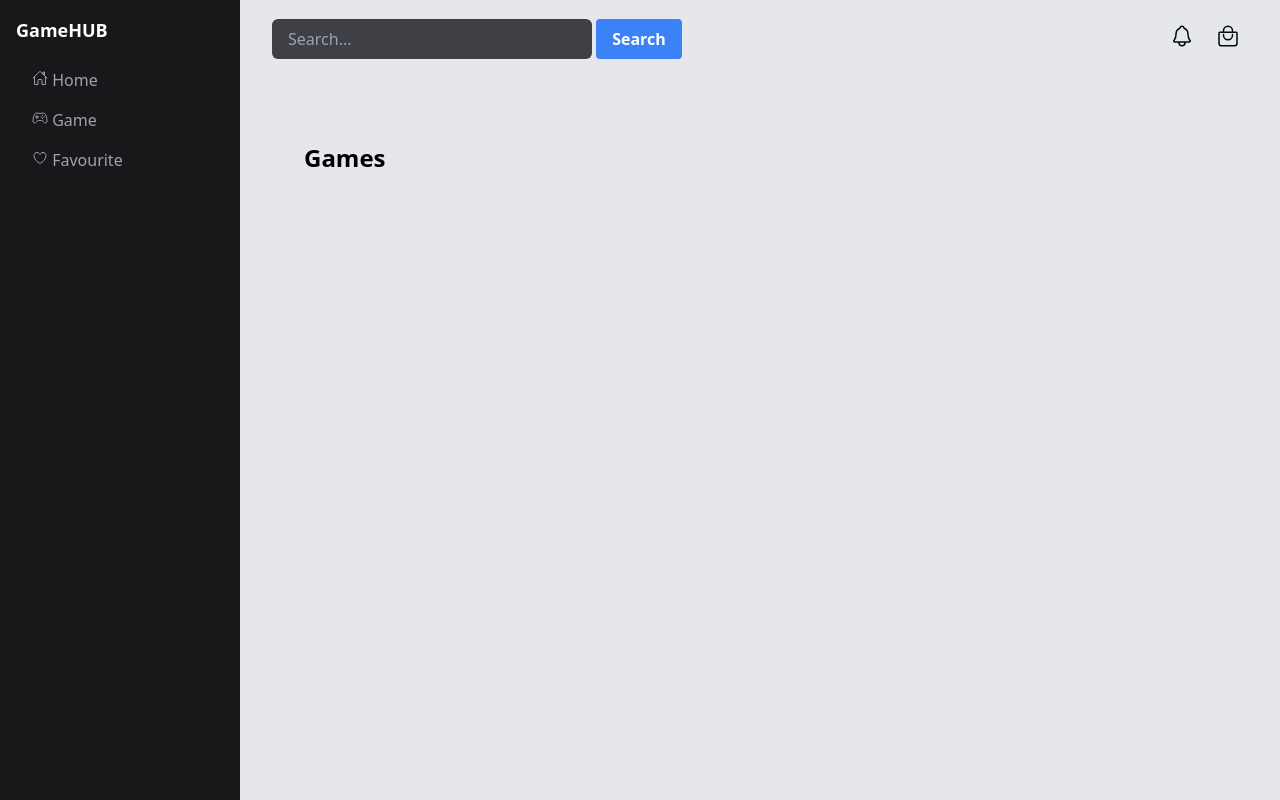
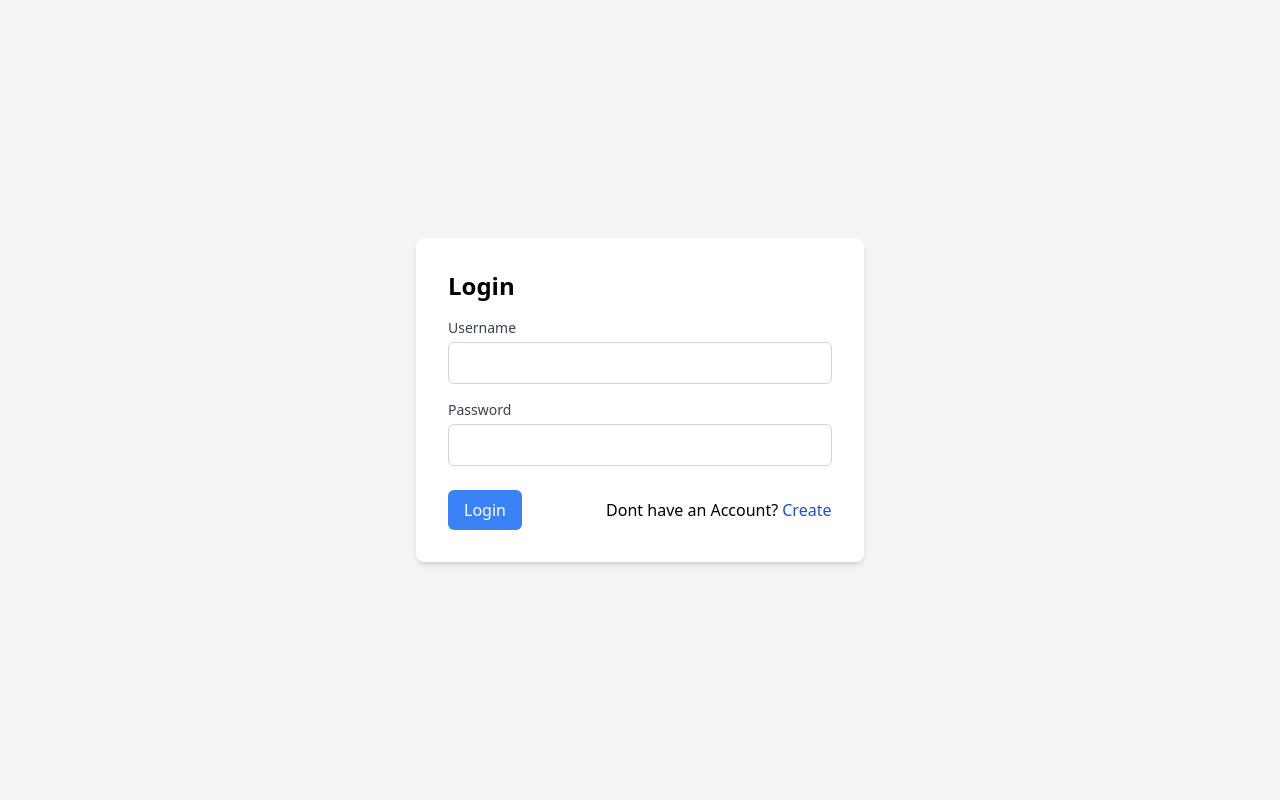
Before and after one commit to S-cloud-tech/gamesstore, a Django app: page / in a window 1280 px wide. Run offline with Django 5.2, Linux system fonts and the light colour scheme; data that the repository does not hold is empty; some libraries are stand-ins or nearby versions.

Commit message:
login/signup form neva work shaa but hold this one. Pele

```diff
--- a/game/admin.py
+++ b/game/admin.py
@@ -3,3 +3,4 @@ from .models import Game
 
 # Register your models here.
 admin.site.register(Game)
+# admin.site.register(User)
--- a/game/templates/base.html
+++ b/game/templates/base.html
@@ -13,7 +13,7 @@
 </head>
 
 <body>
-
+  {% if user.is_authenticated %}
     <div class="flex h-screen">
           <!-- Sidebar -->
           <div class="bg-zinc-900 text-white w-60 flex-shrink-0">
@@ -62,10 +62,10 @@
                     </div>
 
                     <!-- Navigation links -->
-                  <div class="flex items-center space-x-1.5">
+                    {% comment %} <div class="flex items-center space-x-1.5">
                       <a href="#" class="block py-2 px-2 text-gray-950 hover:text-white"><ion-icon name="notifications-outline" class="size-6"></ion-icon></a>
                       <a href="#" class="block py-2 px-2 text-gray-950 hover:text-white"><ion-icon name="bag-handle-outline" class="size-6"></ion-icon></a>
-                  </div>
+                    </div> {% endcomment %}
                   </nav>
               </div>
 
@@ -77,6 +77,32 @@
             </div>
           </div>
         </div>
+    {% else %}
+    <div class="bg-gray-100 h-screen flex justify-center items-center">
+      <div class="bg-white p-8 rounded-lg shadow-md max-w-md w-full">
+          <h1 class="text-2xl font-semibold mb-4">Login</h1>
+          <form method="POST" action={% url 'login' %}>
+              {% csrf_token %}
+              {% comment %} {{ form.as_p }} {% endcomment %}
+              <div class="mb-4">
+                  <label for="username" class="block text-sm font-medium text-gray-700">Username</label>
+                  <input type="text" id="username" name="username" class="mt-1 p-2 block w-full border border-gray-300 rounded-md focus:outline-none focus:border-blue-500">
+              </div>
+
+              <div class="mb-4">
+                  <label for="password" class="block text-sm font-medium text-gray-700">Password</label>
+                  <input type="password" id="password" name="password" class="mt-1 p-2 block w-full border border-gray-300 rounded-md focus:outline-none focus:border-blue-500">
+              </div>
+
+              <div class="mt-6">
+                  <button type="submit" class="px-4 py-2 mr-20 bg-blue-500 text-white rounded-md hover:bg-blue-600 focus:outline-none">Login</button>
+                  Dont have an Account?<a href="{% url 'signup' %}" class="ml-1 text-blue-700">Create</a>
+              </div>
+          </form>
+      </div>
+    </div>
+
+    {% endif %}
 
 
 
--- a/game/templates/games/game_detail.html
+++ b/game/templates/games/game_detail.html
@@ -1,11 +1,14 @@
 <!-- game_detail.html -->
 {% extends "base.html" %}
+{% static %}
 
 {% block title %}{{game.title}}{% endblock title %}
 
 {% block content %}
 <div class="p-8 flex flex-col space-y-4">
     <h2 class="text-2xl font-bold mb-4">Game Details</h2>
+
+    <img class="size-52" src="{% static 'game.game_pic' %} alt="{{ game.title }}">
     <ul>
         <li><strong>Title:</strong> {{ games.title }}</li>
         <li><strong>Genre:</strong> {{ games.genre }}</li>
--- a/game/templates/games/game_list.html
+++ b/game/templates/games/game_list.html
@@ -14,13 +14,14 @@
         <!-- Iterate over your items and display each one -->
         {% for game in games %}
         <div class="bg-white p-4 shadow-md my-8 rounded-md">
-          <h2 class="text-xl font-bold mb-2">{{ game.title }}</h2>
-          <h3 class="text-xl font-bold mb-2">{{ game.genre }}</h3>
-          <h3 class="text-xl font-bold mb-2">{{ game.release_date }}</h3>
-          <h3 class="text-xl font-bold mb-2">{{ game.price }}</h3>
-          <p>{{ game.description }}</p>
+          <img class="size-44" src="{{ game_pic.url }}" alt="{{ game.title }}">
+          <h2 class="text-lg font-normal mb-1">{{ game.title }}</h2>
+          <h3 class="text-lg font-normal mb-1">{{ game.genre }}</h3>
+          <h3 class="text-lg font-normal mb-1">{{ game.release_date }}</h3>
+          <h3 class="text-lg font-normal mb-1">{{ game.price }}</h3>
+          <p class="mb-2">{{ game.description }}</p>
           <!-- Add other item details as needed -->
-          <a href="{% url 'game_detail' game.id %}" class="bg-blue-500 hover:bg-blue-700 text-white font-bold py-2 px-2 my-8 rounded">View</a>
+          <a href="{% url 'game_detail' game.id %}" class="bg-blue-500 hover:bg-blue-700 text-white font-bold py-2 px-4 mt-px my-8 rounded">View</a>
         </div>
         {% endfor %}
       </div>
--- /dev/null
+++ b/game/templates/games/hoome.html
@@ -0,0 +1 @@
+<h1>Home </h1>
--- a/game/urls.py
+++ b/game/urls.py
@@ -2,6 +2,11 @@ from django.urls import path
 from . import views
 
 urlpatterns = [
+    #Authentication
+    path('login/', views.user_login, name='login'),
+    path('signup/', views.user_signup, name='signup'),
+
+
     path('game/', views.game_index, name='home'),
     path('', views.game_list, name='game_list'),
     path('<int:pk>/', views.game_detail, name='game_detail'),
--- a/game/views.py
+++ b/game/views.py
@@ -1,8 +1,45 @@
 from django.shortcuts import render, redirect
+from django.contrib.auth.forms import UserCreationForm
+from django.contrib.auth import authenticate, login, logout
+from django.contrib import messages
+
 from .models import Game
-from .forms import GameForm
+from .forms import GameForm, SignUpForm, LoginForm
 from .filter import GameFilter
 
+
+# signup page
+def user_signup(request):
+    form = SignUpForm()
+    if request.method == 'POST':
+        form = SignUpForm(request.POST)
+        if form.is_valid():
+            form.save()
+            username = form.cleaned_data('username')
+            messages.success(request, 'Account has been created' + username)
+            return redirect('login')
+
+    return render(request, 'games/signup.html', {'form': form})
+
+# login page
+def user_login(request):
+    form = LoginForm()
+    if request.method == 'POST':
+        form = LoginForm(request.POST)
+        if form.is_valid():
+            username = form.cleaned_data['username']
+            password = form.cleaned_data['password']
+            user = authenticate(request, username=username, password=password)
+            if user:
+                login(request, user)
+                return redirect('/')
+
+    return render(request, 'games/login.html', {'form': form})
+
+# logout page
+def user_logout(request):
+    logout(request)
+    return redirect('login')
 
 def game_index(request):
     if 'f' in request.GET:
--- a/gamestop/urls.py
+++ b/gamestop/urls.py
@@ -6,6 +6,4 @@ from django.conf import settings
 urlpatterns = [
     path('admin/', admin.site.urls),
     path('', include('game.urls')),
-]
-
-urlpatterns += static(settings.MEDIA_URL, document_root=settings.MEDIA_ROOT)
+]+ static(settings.MEDIA_URL, document_root=settings.MEDIA_ROOT)
```
Also changed, not shown: game/forms.py (+13 -0 lines), game/models.py (+7 -8 lines), game/templates/games/login.html (added, +45 -0 lines), game/templates/games/signup.html (added, +39 -0 lines), gamestop/settings.py (+6 -3 lines), game/migrations/0003_remove_game_tags_user_delete_tag.py (added), game/migrations/0004_alter_user_options_alter_user_managers_and_more.py (added), game/templates/games/Table.html (renamed from game/templates/games/home.html). Lines whose indentation alone changed are shown as unchanged.
